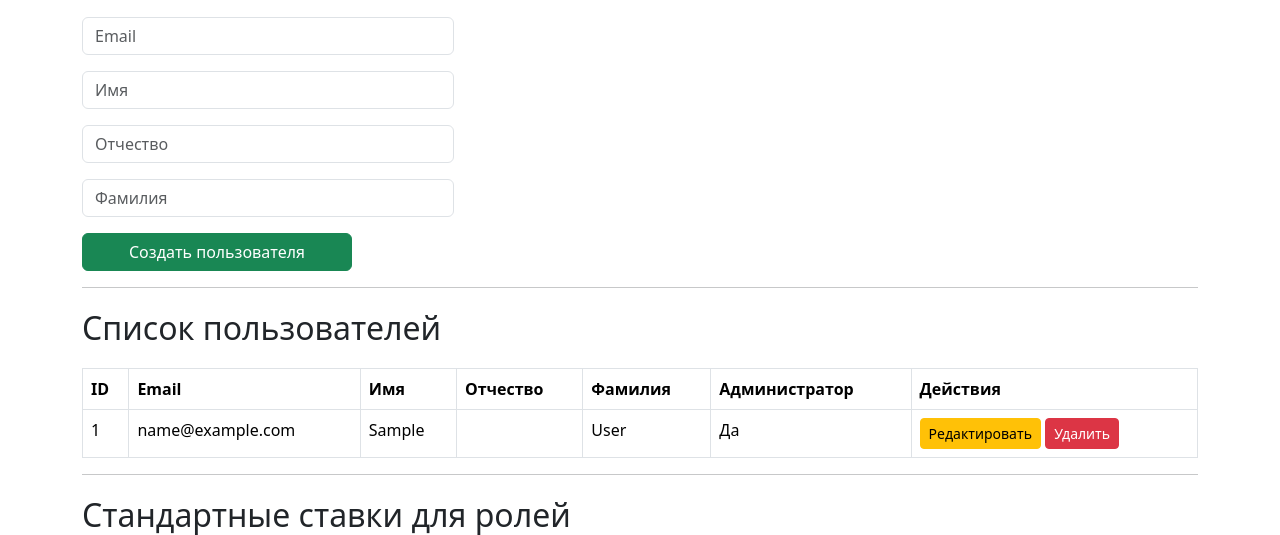
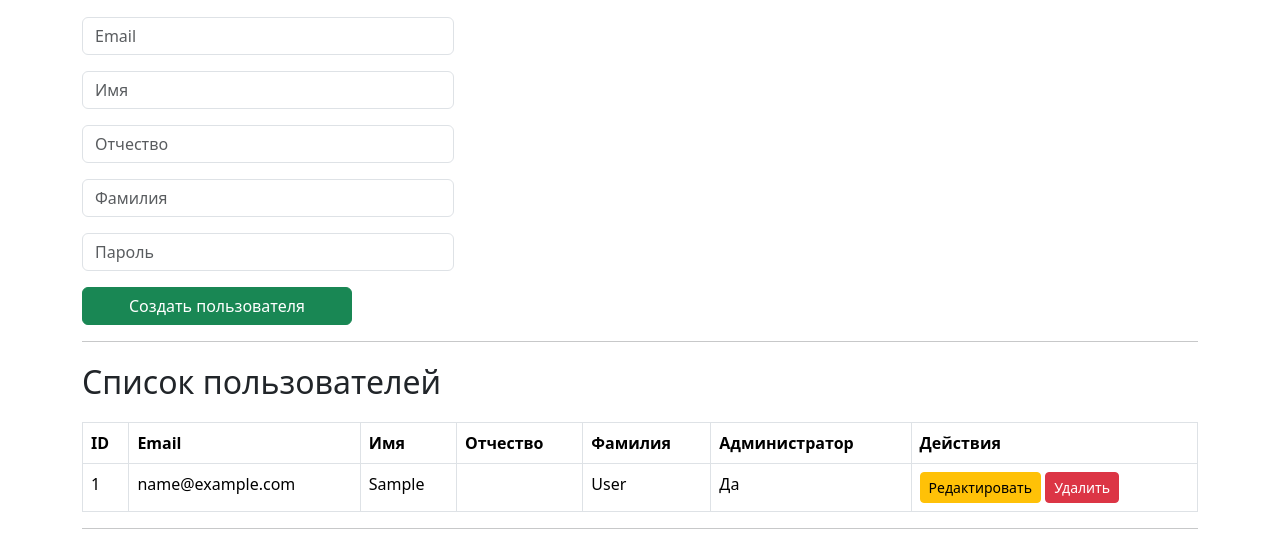
Before and after one commit to WilliamFolk/Lecap-Billing-Cloud, a Django app: page /accounts/custom-administration/ in a window 1280 px wide. Shown: the part 582-1117 px from the top of the page. Run offline with Django 5.2, Linux system fonts and the light colour scheme; the visitor is signed in with stand-in values (Sample User, id 1); data comes from the database, SQL or seed files in the repository; data that the repository does not hold is empty; some libraries are stand-ins or nearby versions.

Commit message:
Custom passord for side account

```diff
--- a/LecapProject/views.py
+++ b/LecapProject/views.py
@@ -180,7 +180,12 @@ def custom_administration(request):
             user_form = CustomUserForm(request.POST)
             if user_form.is_valid():
                 new_user = user_form.save(commit=False)
-                new_user.set_password("defaultpassword")
+                # password = user_form.cleaned_data.get('password')
+                password = user_form.cleaned_data.get('password')
+                if password:
+                    new_user.set_password(password)
+                else:
+                    new_user.set_password("defaultpassword")
                 new_user.save()
                 messages.success(request, "Пользователь успешно создан.")
                 return redirect('custom_administration')
--- a/accounts/forms.py
+++ b/accounts/forms.py
@@ -16,6 +16,7 @@ class AdminSettingsForm(forms.ModelForm):
         ]
 
 class CustomUserForm(forms.ModelForm):
+    password = forms.CharField(widget=forms.PasswordInput, required=False, label="Пароль")
     class Meta:
         model = User
         fields = ['email', 'first_name', 'patronymic', 'last_name', 'is_staff'] #'is_superuser'
--- a/templates/custom_administration.html
+++ b/templates/custom_administration.html
@@ -74,6 +74,9 @@
     <div class="mb-3 col-4">
       {% render_field user_form.last_name placeholder="Фамилия" class="form-control" %}
     </div>
+    <div class="mb-3 col-4">
+      {% render_field user_form.password placeholder="Пароль" class="form-control" %}
+    </div>
   <button type="submit" name="create_user" class="btn btn-success" style ="width: 270px;">Создать пользователя</button>
 </form>
 
```
